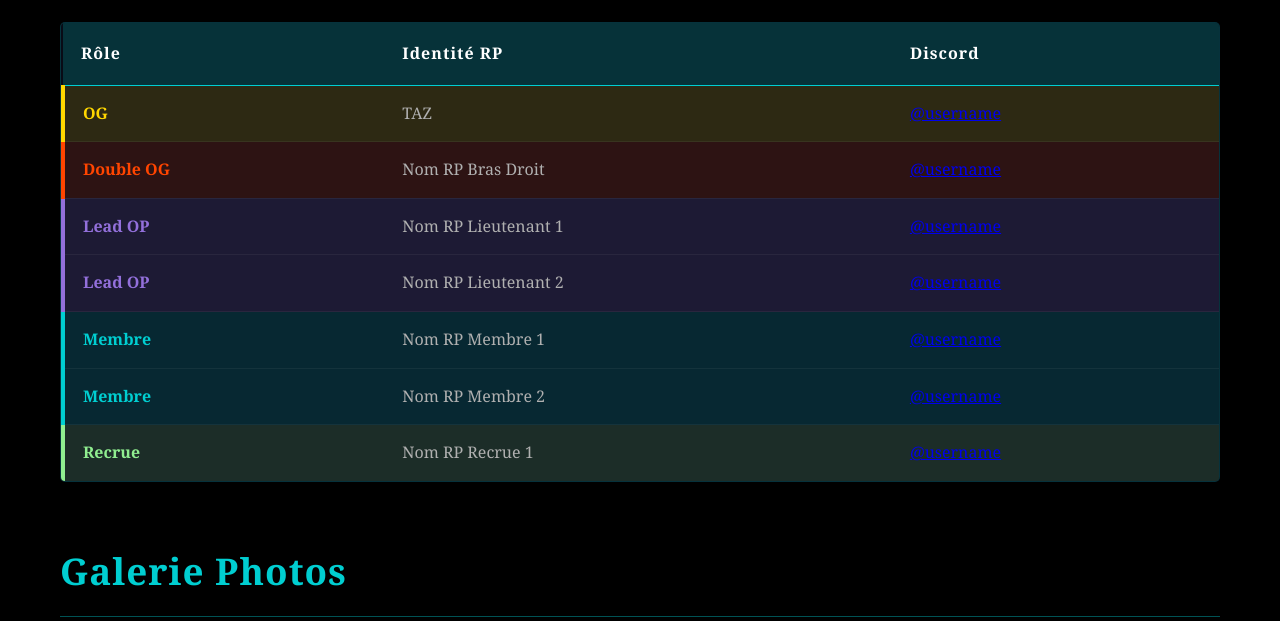
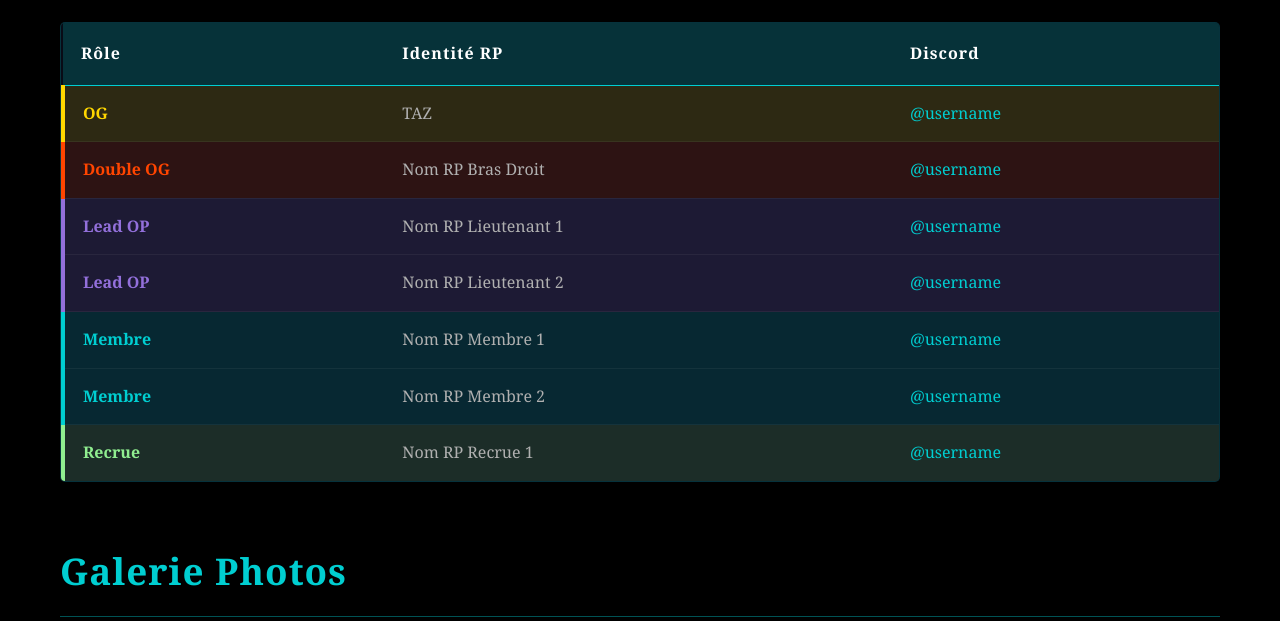
Before and after one commit to cautshocreations-cell/Nighys, a plain HTML site: page index.html in a window 1280 px wide. Shown: the part 3112-3733 px from the top of the page. Drawn offline with Linux system fonts and the light colour scheme.

Commit message:
Update style.css

```diff
--- a/style.css
+++ b/style.css
@@ -421,6 +421,18 @@ tbody tr:last-child {
     background-color: rgba(0, 206, 209, 0.05);
 }
 
+/* Liens Discord */
+.discord-link {
+    color: var(--primary-color);
+    text-decoration: none;
+    transition: all 0.3s ease;
+    cursor: pointer;
+}
+
+.discord-link:hover {
+    color: var(--primary-light);
+    text-decoration: underline;
+}
 /* Footer */
 footer {
     background-color: rgba(0, 0, 0, 0.95);
```
